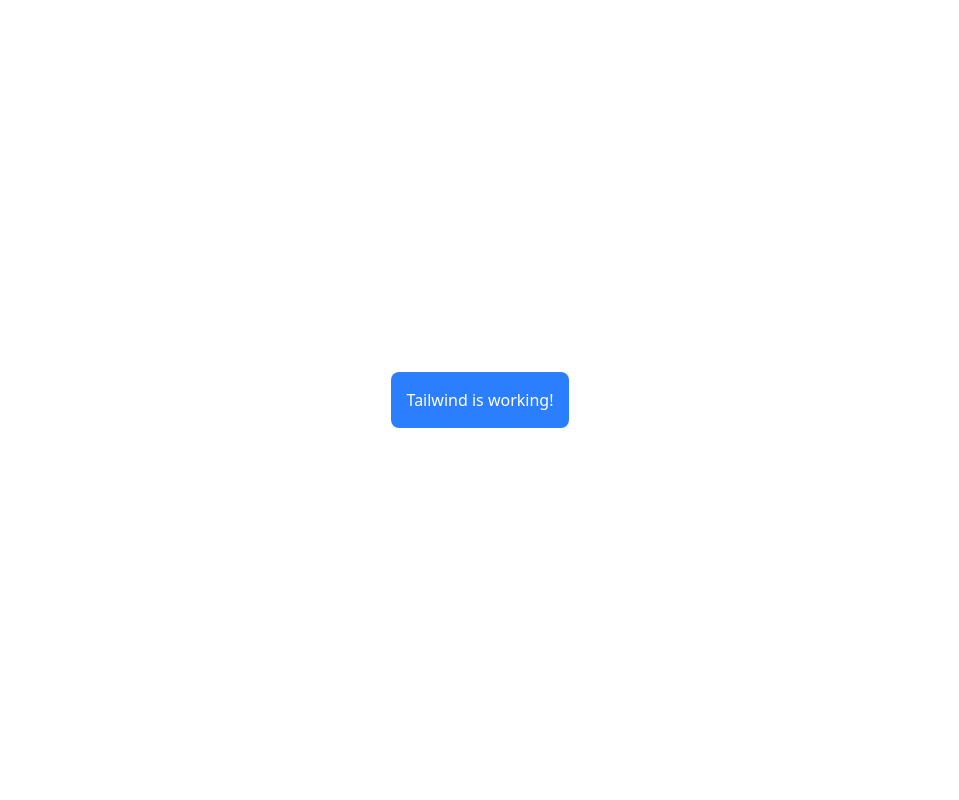
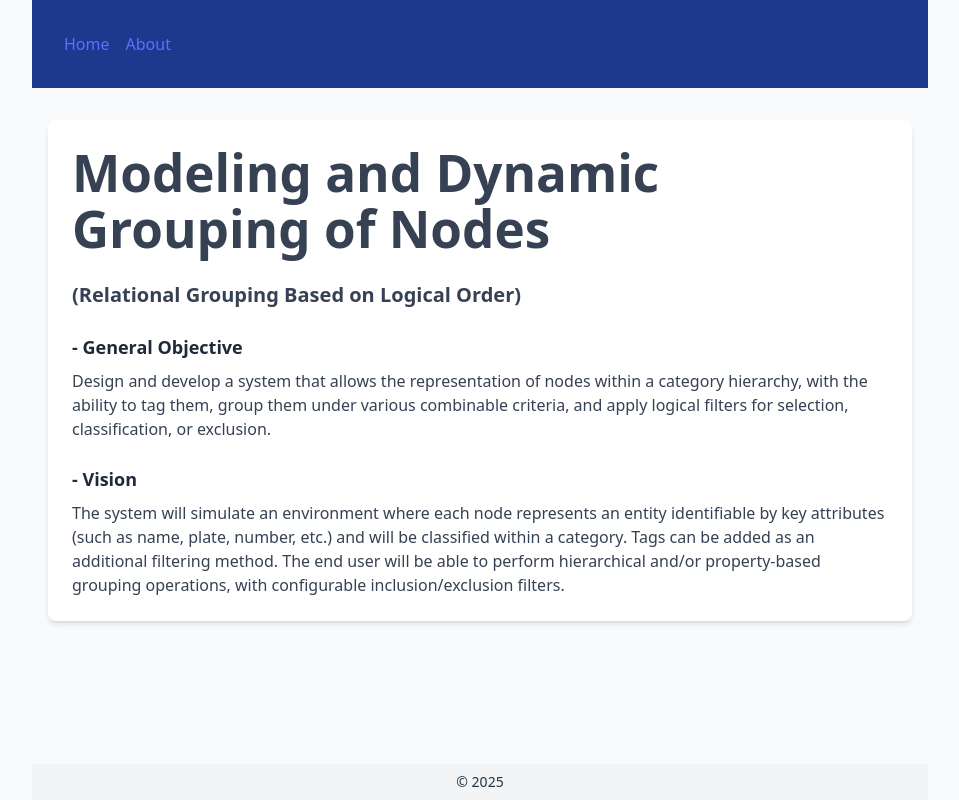
Before and after one commit to manchagd/grouping_nodes_frontend, a React (Vite) app: page /about in a window 1280 px wide. Shown: the whole page, without its empty margins (160-1119 px from the left). Built offline with nearby package versions, Linux system fonts and the light colour scheme.

Commit message:
MainLayout with some styles implemented, AppRoutes added and tested, Home and About pages added

```diff
--- /dev/null
+++ b/src/layouts/MainLayout.jsx
@@ -0,0 +1,24 @@
+import { Link, Outlet } from 'react-router-dom';
+
+export default function MainLayout() {
+  return (
+    <div className="min-h-screen min-w-screen flex justify-center bg-gray-50">
+      <div className="w-full max-w-4xl flex flex-col">
+        <header className="bg-blue-900 text-white p-4">
+          <nav className="px-4 py-4 flex gap-4 max-w-4xl mx-auto">
+            <Link to="/">Home</Link>
+            <Link to="/about">About</Link>
+          </nav>
+        </header>
+
+        <main className="flex-1 px-4 py-8">
+          <div className="max-w-4xl w-full">
+            <Outlet />
+          </div>
+        </main>
+
+        <footer className="bg-gray-100 text-center py-2 text-sm">© 2025</footer>
+      </div>
+    </div>
+  );
+}
--- a/src/main.jsx
+++ b/src/main.jsx
@@ -1,10 +1,11 @@
 import './index.css'
 import React from 'react'
 import ReactDOM from 'react-dom/client'
-import App from './App.jsx'
+import { RouterProvider } from 'react-router-dom';
+import router from './routes/AppRoutes';
 
 ReactDOM.createRoot(document.getElementById('root')).render(
   <React.StrictMode>
-    <App />
+    <RouterProvider router={router} />
   </React.StrictMode>,
 )
--- /dev/null
+++ b/src/pages/About.jsx
@@ -0,0 +1,26 @@
+export default function About() {
+  return (
+    <div className="max-w-4xl mx-auto p-6 bg-white rounded-lg shadow-md space-y-6">
+      <h1 className="text-2xl font-bold text-gray-700">
+        Modeling and Dynamic Grouping of Nodes
+      </h1>
+      <h2 className="text-xl font-semibold text-gray-700">
+        (Relational Grouping Based on Logical Order)
+      </h2>
+
+      <section>
+        <h3 className="text-lg font-bold text-gray-800 mb-2"> - General Objective</h3>
+        <p className="text-gray-700">
+          Design and develop a system that allows the representation of nodes within a category hierarchy, with the ability to tag them, group them under various combinable criteria, and apply logical filters for selection, classification, or exclusion.
+        </p>
+      </section>
+
+      <section>
+        <h3 className="text-lg font-bold text-gray-800 mb-2"> - Vision</h3>
+        <p className="text-gray-700">
+          The system will simulate an environment where each node represents an entity identifiable by key attributes (such as name, plate, number, etc.) and will be classified within a category. Tags can be added as an additional filtering method. The end user will be able to perform hierarchical and/or property-based grouping operations, with configurable inclusion/exclusion filters.
+        </p>
+      </section>
+    </div>
+  );
+}
--- /dev/null
+++ b/src/pages/Home.jsx
@@ -0,0 +1,8 @@
+export default function Home() {
+  return (
+    <div>
+      <h1 className="text-2xl font-bold">Home</h1>
+      <p>Welcome to Grouping Nodes App</p>
+    </div>
+  );
+}
--- /dev/null
+++ b/src/routes/AppRoutes.jsx
@@ -0,0 +1,23 @@
+import { createBrowserRouter } from 'react-router-dom';
+import MainLayout from '../layouts/MainLayout';
+import Home from '../pages/Home';
+import About from '../pages/About';
+
+const router = createBrowserRouter([
+  {
+    path: '/',
+    element: <MainLayout />,
+    children: [
+      {
+        path: '',
+        element: <Home />,
+      },
+      {
+        path: 'about',
+        element: <About />,
+      },
+    ],
+  },
+]);
+
+export default router;
```
